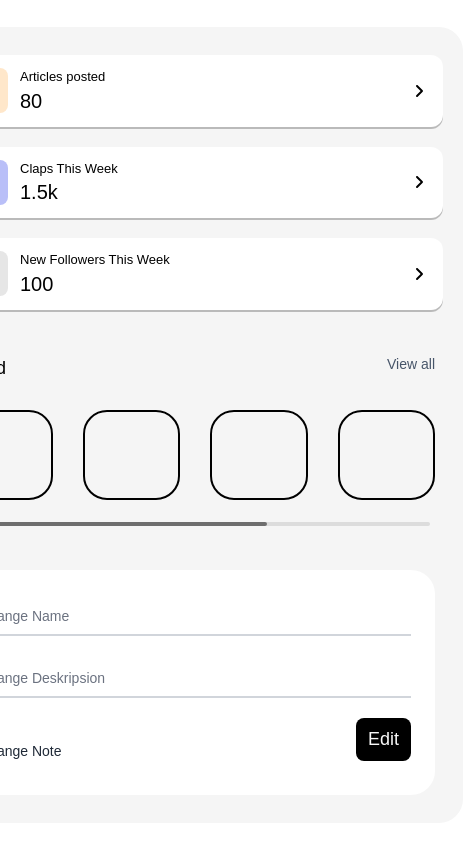
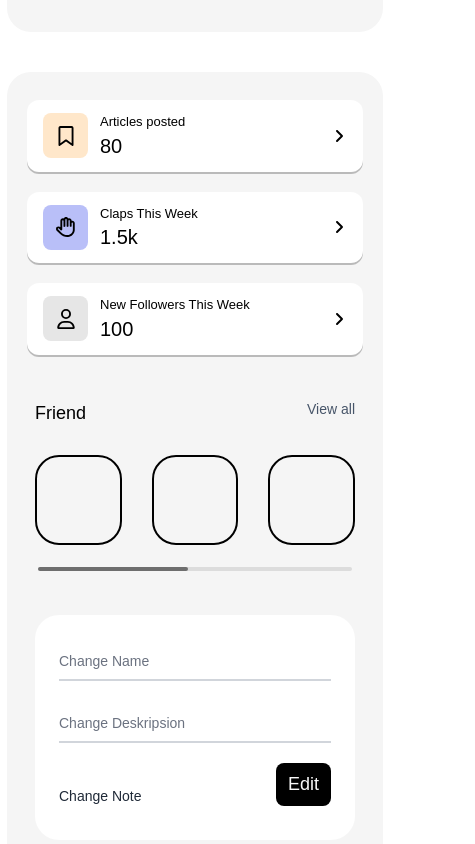
Before and after one commit to Syahrezaimamw/Dashboard.github.io, a React (Create React App) app: page / in a window 390 px wide. Shown: the part 1263-2107 px from the top of the page, 475 px wide, since content can reach past the window. Built offline with nearby package versions, Linux system fonts and the light colour scheme.

Commit message:
tiga final

```diff
--- a/src/components/Friend.jsx
+++ b/src/components/Friend.jsx
@@ -11,7 +11,7 @@ export const Friend = ({jumlah}) => {
     <Swiper
      modules={[Scrollbar]}
 spaceBetween={30}
-className='h-[120px] w-[480px] md:w-[200px] lg:w-[300px] xl:w-[450px] mt-4 pb-5 '
+className='h-[120px] w-[400px] md:w-[200px] lg:w-[300px] xl:w-[450px] mt-4 pb-5 '
 // style={{cursor:'grab'}}
 scrollbar={{ draggable: true }}
 slidesPerView={jumlah}
--- a/src/main/Acara.jsx
+++ b/src/main/Acara.jsx
@@ -25,10 +25,16 @@ export const Acara = () => {
 
                     <Friend jumlah={2}/>
                 </div>
-                <div className='flex justify-center w-full mt-3 md:hidden xl:flex md:w-full'>
+                <div className='hidden justify-center w-[300px] mt-3 md:hidden xl:flex md:w-full'>
 
                     <Friend jumlah={4}/>
                 </div>
+                <div className='flex justify-center w-[320px] mt-3 md:hidden  md:w-full'>
+
+                    <Friend jumlah={3}/>
+                </div>
+
+
                 <div className='justify-center hidden w-full mt-3 lg:flex xl:hidden md:w-full'>
 
                     <Friend jumlah={3}/>
```
